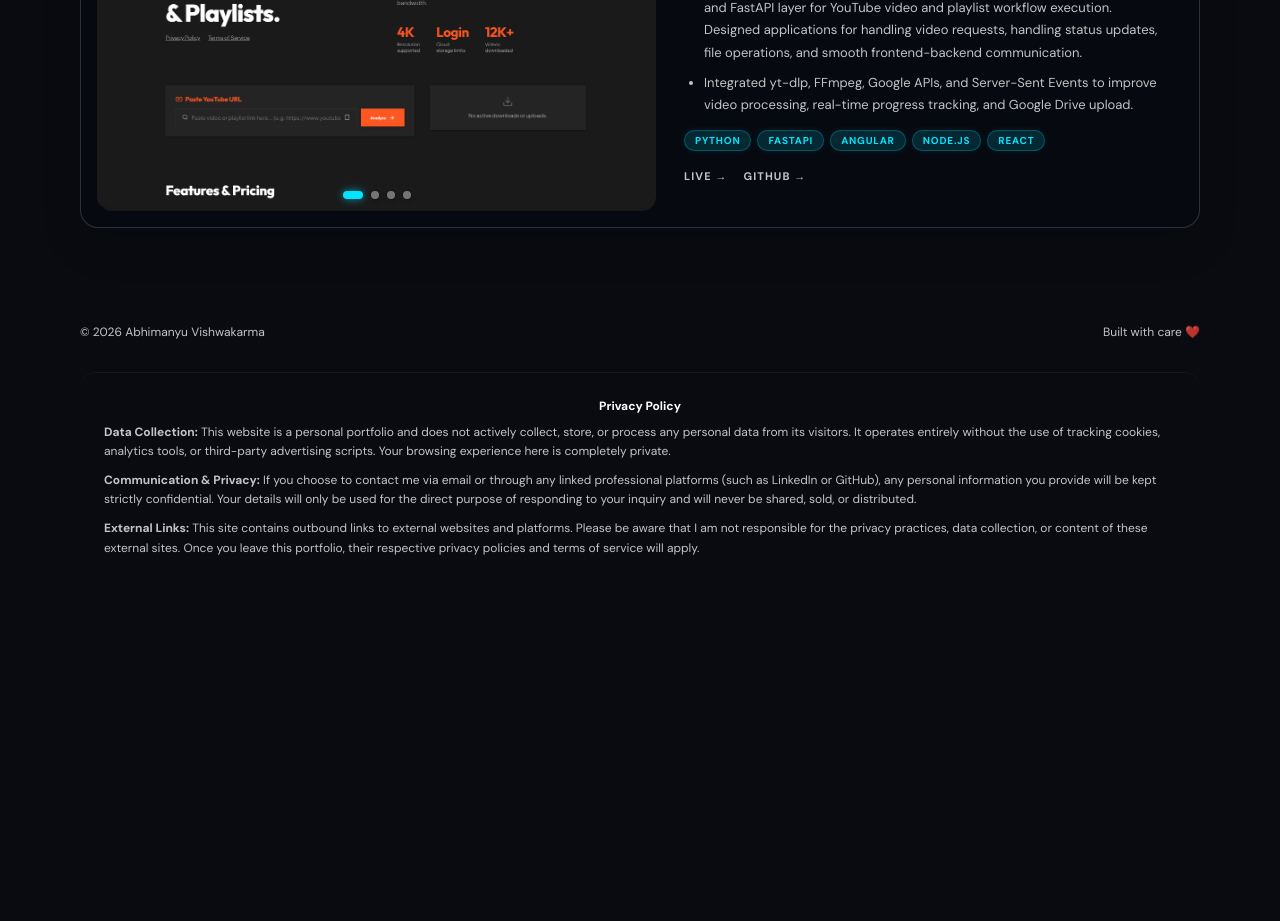
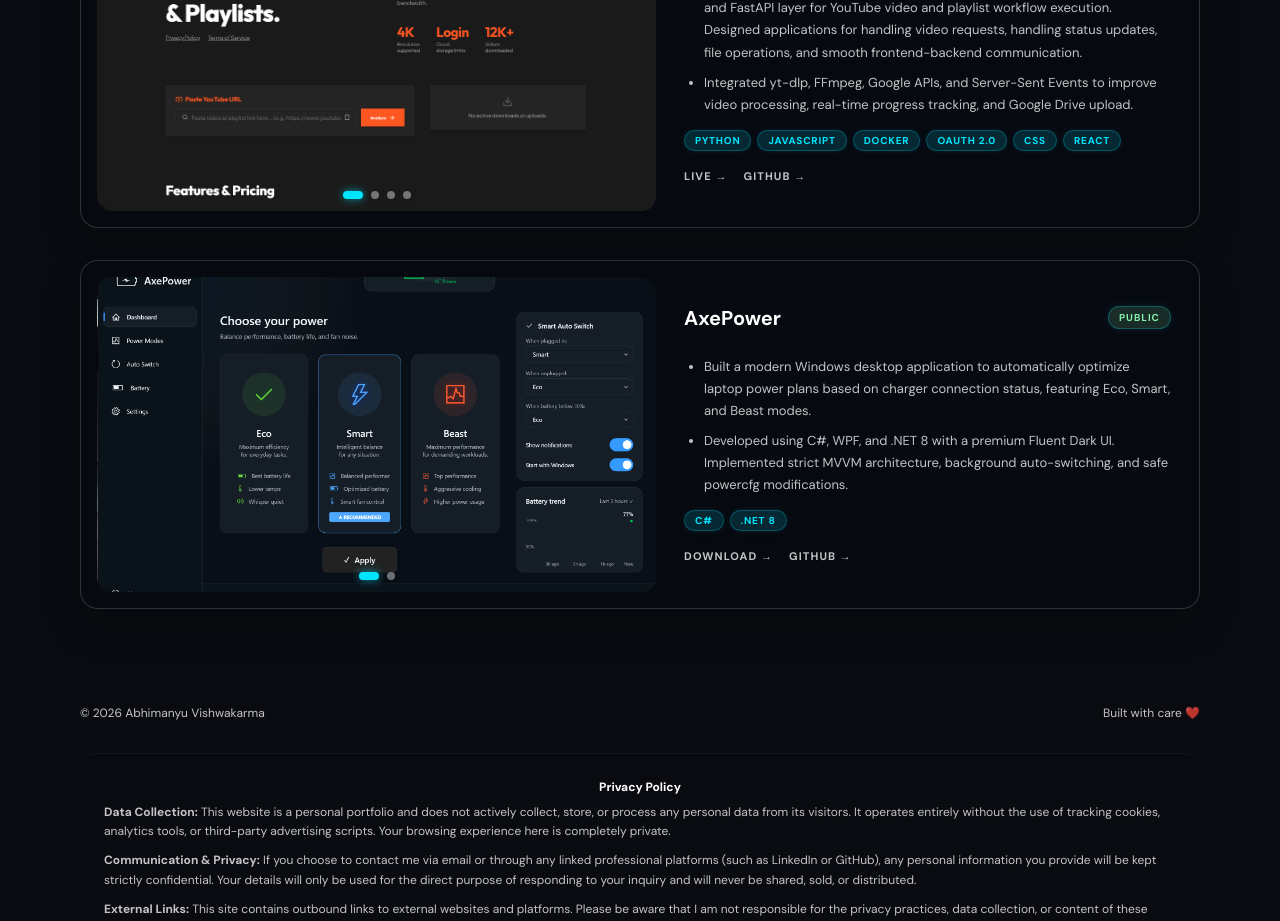
Before and after one commit to mrAbhimanyuVishwakarma/Portfolio, a React (Vite) app in the folder frontend/: page / in a window 1280 px wide. Shown: the part 1560-2481 px from the top of the page. Before the commit the page ends 2206 px from the top, so only its background shows below. Built offline with nearby package versions, Linux system fonts and the light colour scheme; no server answers.

Commit message:
3rd project added

```diff
--- a/frontend/src/components/Projects.jsx
+++ b/frontend/src/components/Projects.jsx
@@ -90,9 +90,22 @@ const Projects = () => {
       ],
       url: "https://github.com/mrAbhimanyuVishwakarma/AuraTube",
       liveUrl: "https://aura-tube-eight.vercel.app/",
-      tech: ["Python", "FastAPI", "Angular", "Node.js", "React"],
+      tech: ["Python", "JavaScript", "Docker", "Oauth 2.0", "CSS", "React"],
       visibility: "Public",
       images: getProjectImages("auratube")
+    },
+    {
+      title: "AxePower",
+      desc: [
+        "Built a modern Windows desktop application to automatically optimize laptop power plans based on charger connection status, featuring Eco, Smart, and Beast modes.",
+        "Developed using C#, WPF, and .NET 8 with a premium Fluent Dark UI. Implemented strict MVVM architecture, background auto-switching, and safe powercfg modifications."
+      ],
+      url: "https://github.com/mrAbhimanyuVishwakarma/AxePower_Download",
+      liveUrl: null,
+      downloadUrl: "https://github.com/mrAbhimanyuVishwakarma/AxePower_Download/releases",
+      tech: ["C#", ".NET 8"],
+      visibility: "Public",
+      images: getProjectImages("axepower")
     }
   ]);
 
@@ -110,7 +123,7 @@ const Projects = () => {
               if (response.status === 200) {
                 return { ...repo, visibility: 'Public' };
               } else if (response.status === 404) {
-                return { ...repo, visibility: 'Private', url: null };
+                return { ...repo, visibility: 'Private' };
               }
             }
           } catch (error) {
@@ -155,11 +168,16 @@ const Projects = () => {
                 {repo.tech.map((t, i) => <span key={i}>{t}</span>)}
               </div>
               <div style={{ display: 'flex', gap: '1rem', marginTop: 'auto', paddingTop: '8px' }}>
+                {repo.downloadUrl && (
+                  <a href={repo.downloadUrl} target="_blank" rel="noopener noreferrer" className="project-action" style={{ marginTop: 0, paddingTop: 0, textDecoration: 'none' }}>Download →</a>
+                )}
                 {repo.liveUrl && (
                   <a href={repo.liveUrl} target="_blank" rel="noopener noreferrer" className="project-action" style={{ marginTop: 0, paddingTop: 0, textDecoration: 'none' }}>Live →</a>
                 )}
                 {repo.url ? (
-                  <a href={repo.url} target="_blank" rel="noopener noreferrer" className="project-action" style={{ marginTop: 0, paddingTop: 0, textDecoration: 'none' }}>GitHub →</a>
+                  <a href={repo.url} target="_blank" rel="noopener noreferrer" className="project-action" style={{ marginTop: 0, paddingTop: 0, textDecoration: 'none' }}>
+                    {repo.visibility === 'Private' ? 'Private GitHub →' : 'GitHub →'}
+                  </a>
                 ) : (
                   <span className="project-action" style={{ marginTop: 0, paddingTop: 0 }}>Private GitHub</span>
                 )}
```
Also changed, not shown: frontend/public/My Work/axepower/axepower_1.png (added), frontend/public/My Work/axepower/axepower_2.png (added).
